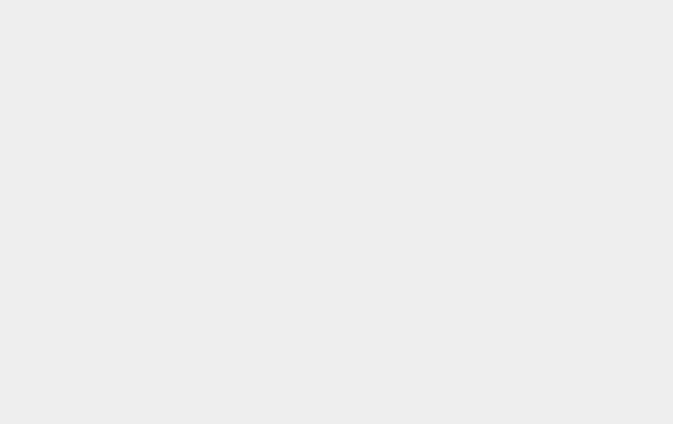
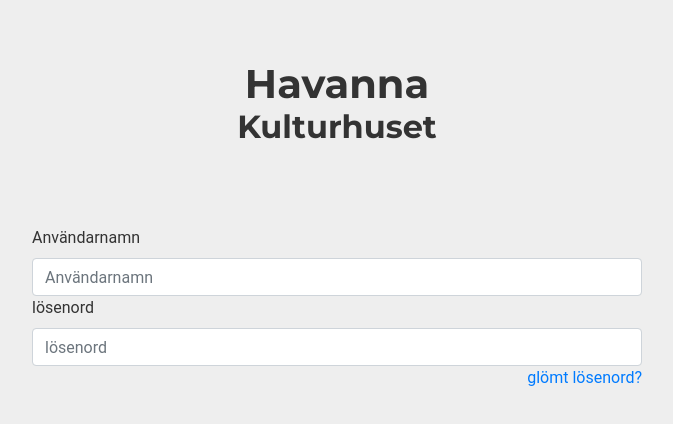
Before and after one commit to KevinCarvajal/Bokningssida, a React (Create React App) app in the folder my-app/: page /LoginPage in a window 1280 px wide. Shown: the top 424 px of the page, without its empty margins (303-976 px from the left). Built offline with nearby package versions, Linux system fonts and the light colour scheme.

Commit message:
setup for login page fixed
startpage nothing exist there right now because content missing for now

```diff
--- a/my-app/src/App.js
+++ b/my-app/src/App.js
@@ -1,6 +1,9 @@
 import React from "react";
 import { BrowserRouter as Router, Route, Switch } from "react-router-dom";
+
+//views
 import StartPage from "./views/StartPage";
+import LoginPage from "./views/LoginPage";
 
 const App = () => {
   return (
@@ -9,6 +12,7 @@ const App = () => {
         <main>
           <Switch>
             <Route exact path="/" component={StartPage} />
+            <Route exact path="/LoginPage" component={LoginPage} />
           </Switch>
         </main>
       </div>
--- a/my-app/src/sass/basic-styles.scss
+++ b/my-app/src/sass/basic-styles.scss
@@ -19,6 +19,12 @@ html {
         padding-bottom: 60px;
         height: calc(calc(var(--vh, 1vh) * 100) - var(--headerHeight));
         overflow-y: scroll;
+      }
+      h1.page-title {
+        color: var(--textColor);
+        margin: 0;
+        font-weight: bold;
+        text-align: center;
       }
       h2.page-title {
         color: var(--textColor);
--- /dev/null
+++ b/my-app/src/views/LoginPage/index.js
@@ -0,0 +1,30 @@
+import React from "react";
+import { Col, Row, Container, Form, Label, Input } from "reactstrap";
+import { Link } from "react-router-dom";
+const LoginPage = () => {
+  return (
+    <Container fluid className="loginpage">
+      <h1 className="page-title">Havanna</h1>
+      <h2 className="page-title">Kulturhuset</h2>
+      <Form>
+        <Row>
+          <Col sm="12" md={{ size: 6, offset: 3 }}>
+            <Label>Användarnamn</Label>
+            <Input placeholder="Användarnamn"></Input>
+          </Col>
+          <Col sm="12" md={{ size: 6, offset: 3 }}>
+            <Label>lösenord</Label>
+            <Input placeholder="lösenord"></Input>
+          </Col>
+          <Col sm="3" md={{ size: 6, offset: 3 }}>
+            <Link className="float-right" to="/aterstall-losenord">
+              glömt lösenord?
+            </Link>
+          </Col>
+        </Row>
+      </Form>
+    </Container>
+  );
+};
+
+export default LoginPage;
--- a/my-app/src/views/StartPage/index.js
+++ b/my-app/src/views/StartPage/index.js
@@ -1,18 +1,12 @@
 import React from "react";
-import { Col, Row, Container } from "reactstrap";
+import { Container } from "reactstrap";
 
 const StartPage = () => {
   return (
     <Container fluid className="startpage">
-      <h2 className="page-title">Startsida</h2>
-      {/* <Row className="text-center">
-        <Col lg={4}>
-          <h3>Info</h3>
-        </Col>
-        <Col lg={4}>
-          <h3>Modal</h3>
-        </Col>
-      </Row> */}
+      <h1 className="page-title">startpage</h1>
+
+      <h2 className="page-title">test</h2>
     </Container>
   );
 };
```
Also changed, not shown: my-app/src/views/LoginPage/styles.scss (added).
